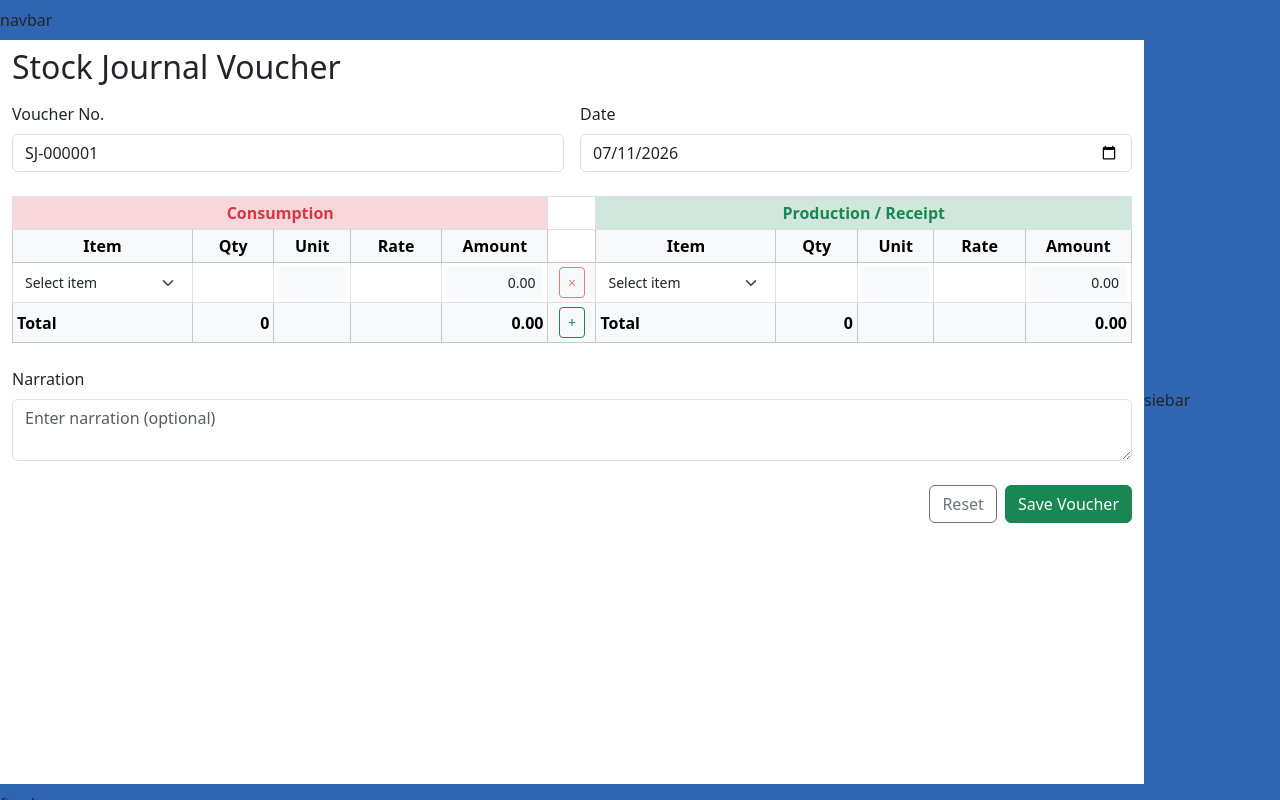
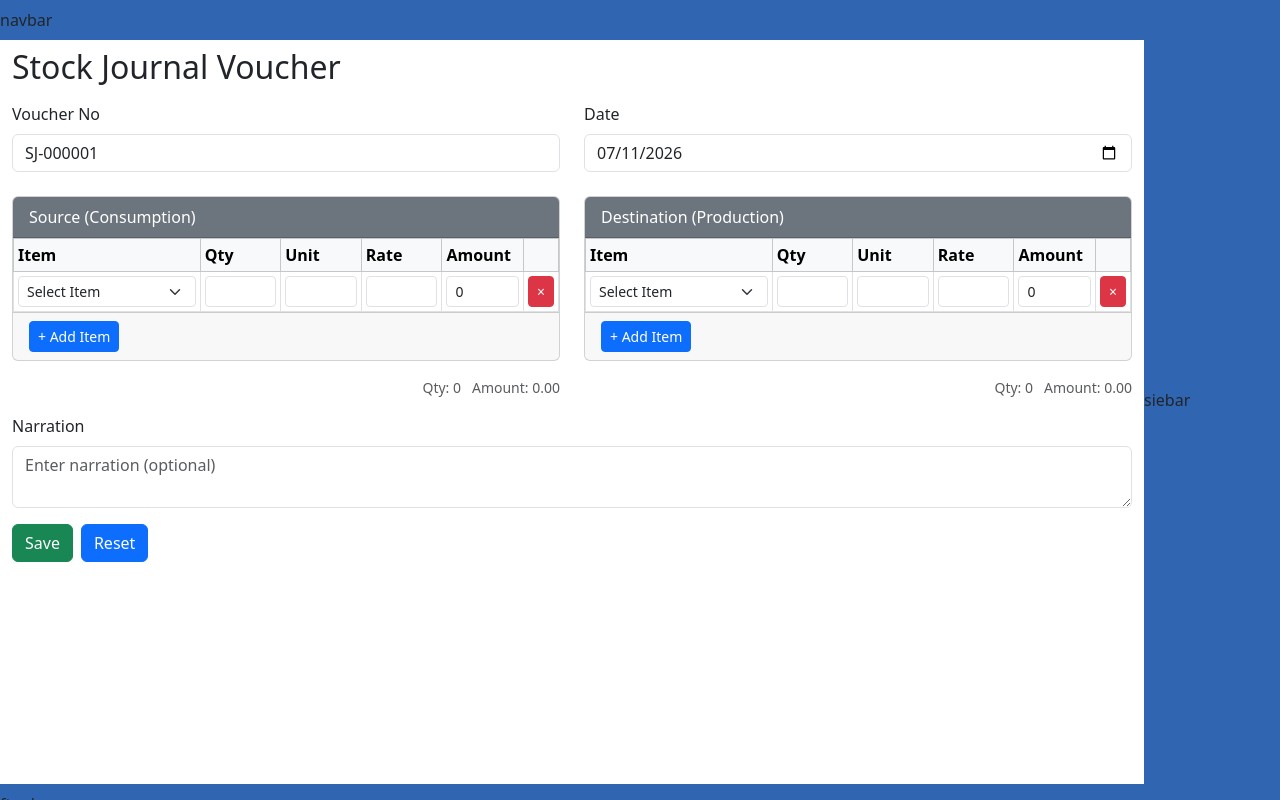
Before and after one commit to riissshu/ERP, a React (Vite) app in the folder Frontend/: page /crm in a window 1280 px wide. Built offline with nearby package versions, Linux system fonts and the light colour scheme.

Commit message:
26th commit

```diff
--- a/Frontend/src/layouts/StockJournalVoucher.jsx
+++ b/Frontend/src/layouts/StockJournalVoucher.jsx
@@ -1,11 +1,11 @@
-// import StockTransferSheet from "../forms/StockTransferSheet.jsx"
-import StockJournalSheet from "../forms/StockJournalSheet.jsx"
+import StockTransferSheet from "../forms/StockTransferSheet.jsx"
+// import StockJournalSheet from "../forms/StockJournalSheet.jsx"
 
 export default function StockJournalVoucher() {
   return (
     <div className="row">
-      {/* <StockTransferSheet/> */}
-      <StockJournalSheet/>
+      <StockTransferSheet/>
+      {/* <StockJournalSheet/> */}
     </div>
   )
 }
```
